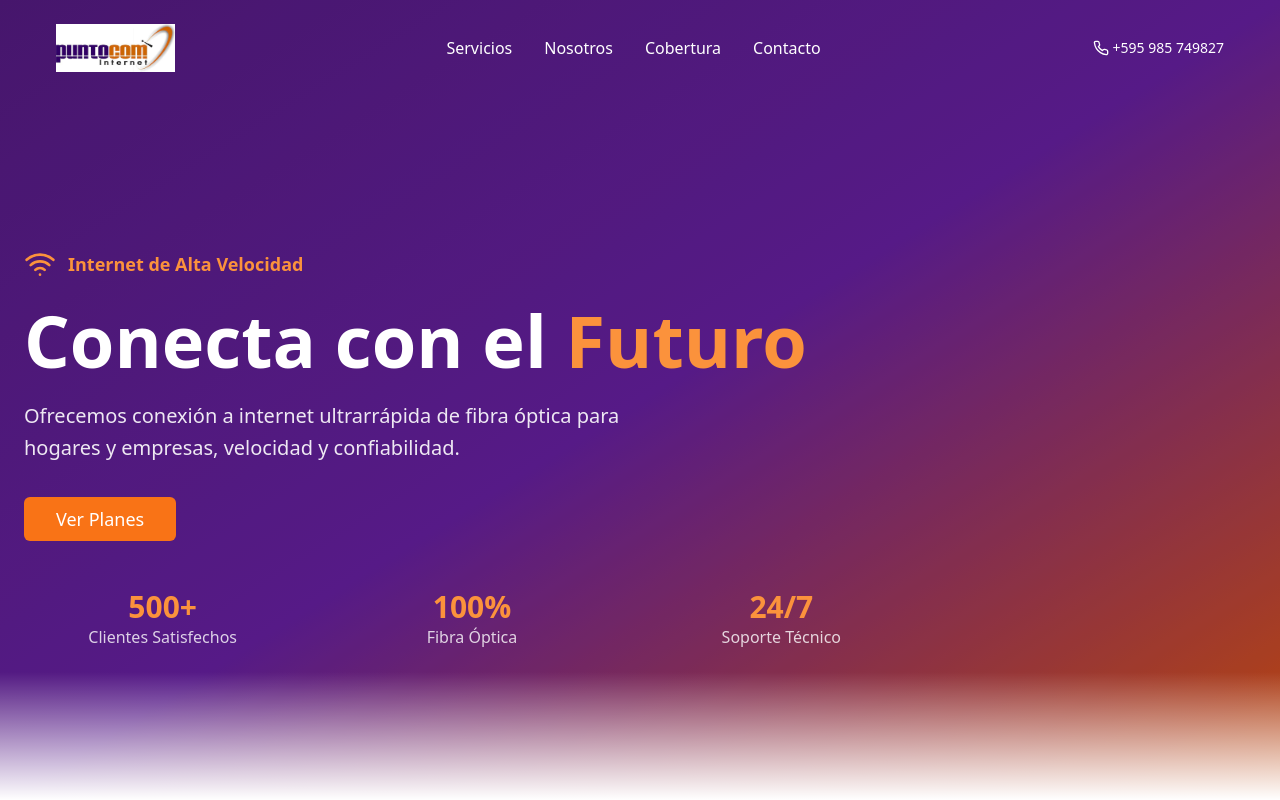
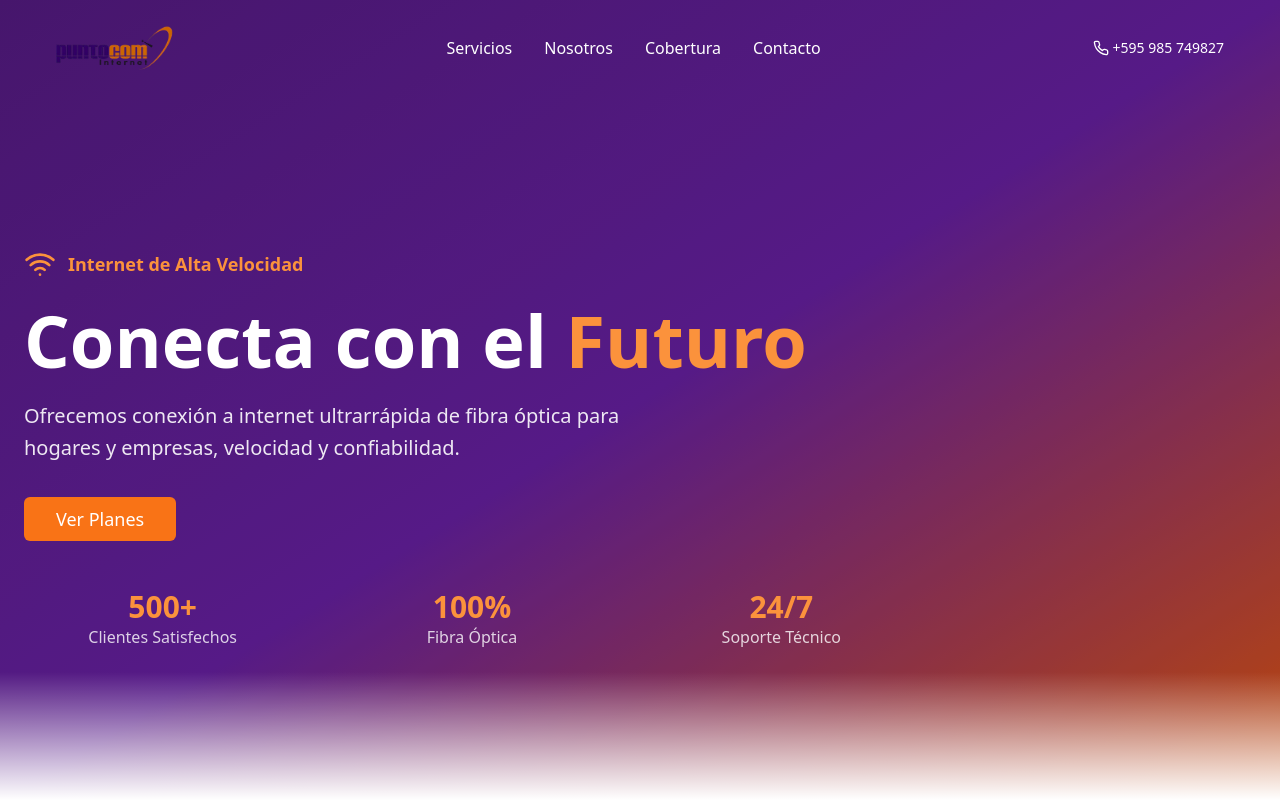
Before and after one commit to flavioduque/puntocom-web-express, a React (Vite) app: page / in a window 1280 px wide. Shown: the top 800 px of the page. Built offline with nearby package versions, Linux system fonts and the light colour scheme.

Commit message:
Replace logo
Update the logo with the provided image.

```diff
--- a/src/components/Footer.tsx
+++ b/src/components/Footer.tsx
@@ -1,4 +1,3 @@
-
 import { Mail, Phone, MapPin, Facebook, Instagram, Twitter } from "lucide-react";
 
 const Footer = () => {
@@ -9,7 +8,7 @@ const Footer = () => {
           {/* Company Info */}
           <div className="space-y-4">
             <img
-              src="/lovable-uploads/7c142be4-3eda-4a83-bd77-5fd18100104b.png"
+              src="/lovable-uploads/a71e5846-8927-4d91-a59e-1e7940eb766c.png"
               alt="Puntocom Internet"
               className="h-12 w-auto"
             />
--- a/src/components/Hero.tsx
+++ b/src/components/Hero.tsx
@@ -19,7 +19,7 @@ const Hero = () => {
         <div className="container mx-auto flex items-center justify-between">
           <div className="flex items-center space-x-2">
             <img
-              src="/lovable-uploads/7c142be4-3eda-4a83-bd77-5fd18100104b.png"
+              src="/lovable-uploads/a71e5846-8927-4d91-a59e-1e7940eb766c.png"
               alt="Puntocom Internet"
               className="h-12 w-auto"
             />
```
Also changed, not shown: public/lovable-uploads/a71e5846-8927-4d91-a59e-1e7940eb766c.png (added).
